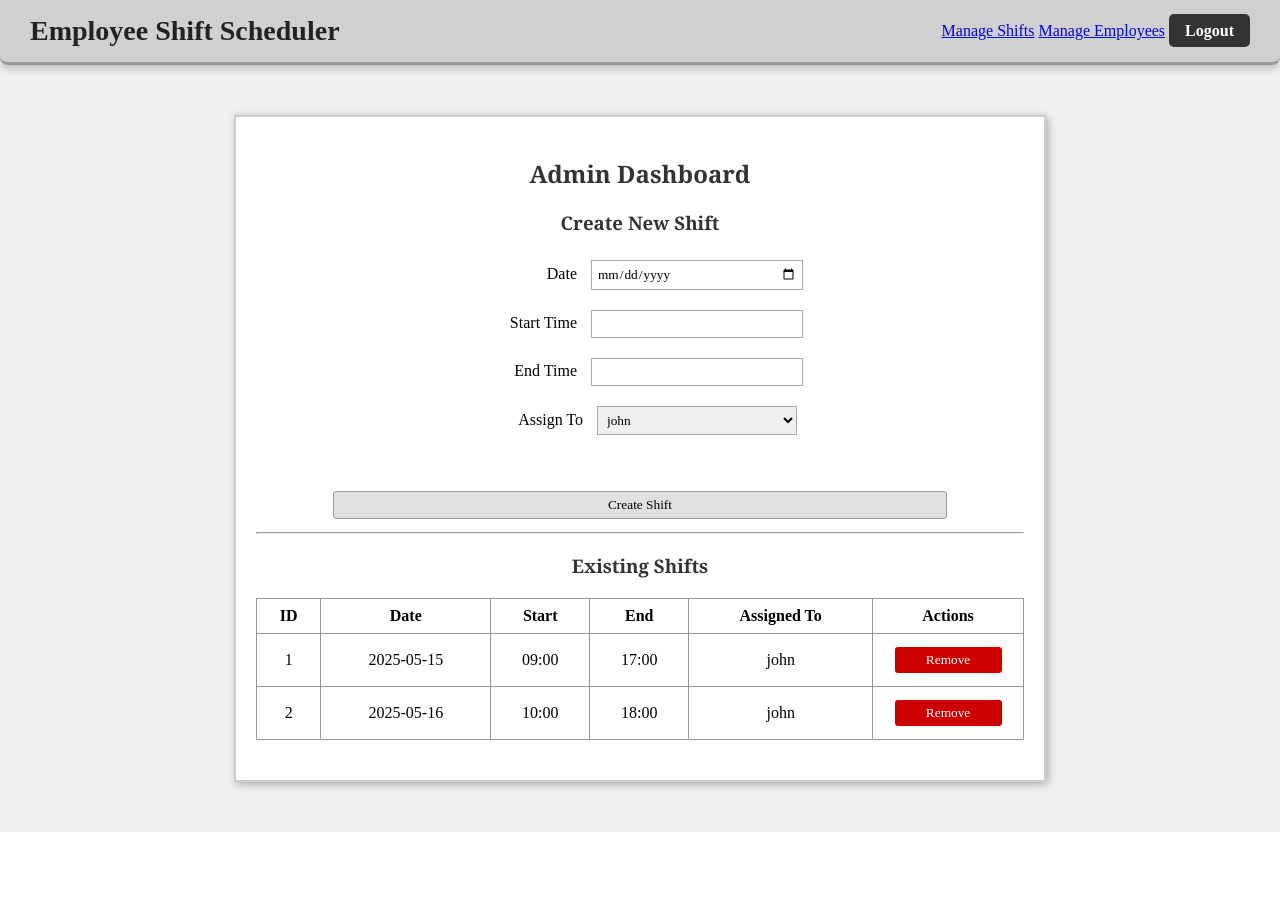
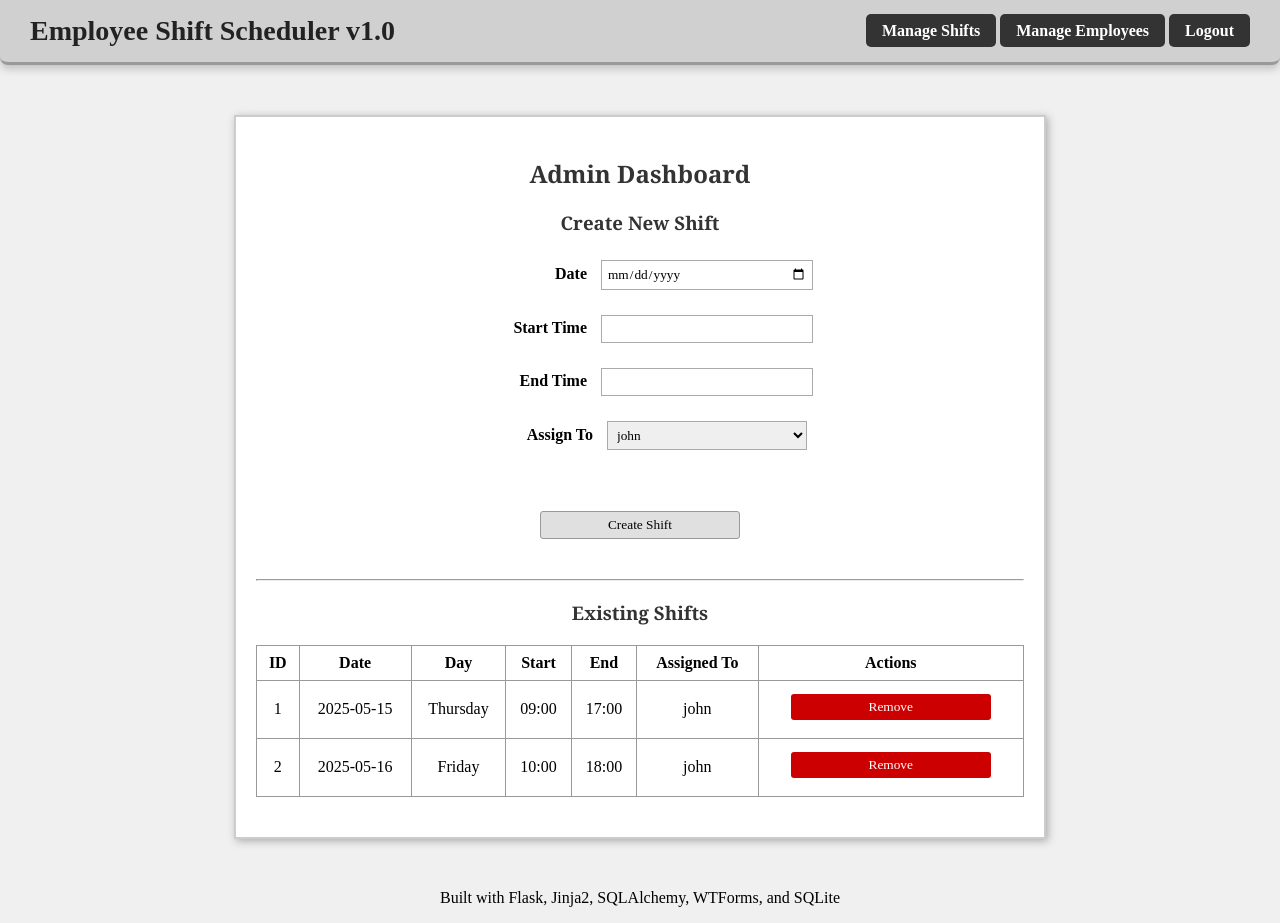
Before and after one commit to Jjar0/ShiftSchedulerIP, a Flask app: page /admin in a window 1280 px wide. Before the commit the page ends 832 px from the top, so only its background shows below. Run offline with Flask 3, Linux system fonts and the light colour scheme; a user stored in the database is signed in.

Commit message:
V1.0 FINISHED

```diff
--- a/shiftapp/__init__.py
+++ b/shiftapp/__init__.py
@@ -2,6 +2,7 @@
 from flask_sqlalchemy import SQLAlchemy
 from flask_login import LoginManager
 import os
+from datetime import datetime
 
 # get the base package path
 base_dir = os.path.abspath(os.path.dirname(__file__))
@@ -33,3 +34,12 @@
 
 # import routes
 from shiftapp import routes
+
+# filter to get weekday from date string
+@app.template_filter('weekday')
+def weekdayFilter(dateStr):
+    try:
+        dt = datetime.strptime(dateStr, "%Y-%m-%d")
+        return dt.strftime("%A")  # returns full weekday name like "Monday"
+    except Exception:
+        return "Invalid"
--- a/shiftapp/static/style.css
+++ b/shiftapp/static/style.css
@@ -103,7 +103,7 @@
     flex-shrink: 0;
 }
 
-.logout-button {
+.nav-button {
     color: #ffffff;
     text-decoration: none;
     font-family: "Times New Roman", serif;
@@ -162,3 +162,21 @@
     background-color: #990000;
     cursor: pointer;
 }
+
+.login-box form label {
+    display: inline-block;
+    width: 120px;
+    font-weight: bold;
+    margin-bottom: 10px;
+}
+
+.login-box form input,
+.login-box form select {
+    display: inline-block;
+    width: 200px;
+    margin-bottom: 10px;
+}
+
+.login-box form {
+    margin-bottom: 30px;
+}
--- a/shiftapp/templates/admin.html
+++ b/shiftapp/templates/admin.html
@@ -35,6 +35,7 @@
         <tr>
             <th>ID</th>
             <th>Date</th>
+            <th>Day</th>
             <th>Start</th>
             <th>End</th>
             <th>Assigned To</th>
@@ -44,6 +45,7 @@
         <tr>
             <td>{{ shift.id }}</td>
             <td>{{ shift.date }}</td>
+            <td>{{ shift.date | weekday }}</td>  <!-- New column using filter -->
             <td>{{ shift.startTime }}</td>
             <td>{{ shift.endTime }}</td>
             <td>{{ shift.user.username if shift.user else 'Unassigned' }}</td>
--- a/shiftapp/templates/base.html
+++ b/shiftapp/templates/base.html
@@ -7,22 +7,19 @@
 </head>
 <body>
 
-    <!-- Navigation Bar -->
+    <!-- Nav Bar -->
     <div class="navbar">
-        <div class="nav-title">Employee Shift Scheduler</div>
-        <div class="nav-links">
+        <span class="nav-title">Employee Shift Scheduler v1.0</span>
+        <div class="nav-actions">
             {% if current_user.is_authenticated and current_user.role == 'admin' %}
-                <a href="{{ url_for('adminDashboard') }}">Manage Shifts</a>
-                <a href="{{ url_for('manageEmployees') }}">Manage Employees</a>
+                <a href="{{ url_for('adminDashboard') }}" class="nav-button">Manage Shifts</a>
+                <a href="{{ url_for('manageEmployees') }}" class="nav-button">Manage Employees</a>
             {% endif %}
             {% if current_user.is_authenticated %}
-                <a href="{{ url_for('logout') }}" class="logout-button">Logout</a>
+                <a href="{{ url_for('logout') }}" class="nav-button">Logout</a>
             {% endif %}
         </div>
     </div>
-
-
-
 
     <!-- Flash Messages -->
     <div class="flash-container">
@@ -42,7 +39,10 @@
         {% block content %}{% endblock %}
     </div>
 
+    <!-- Footer -->
+    <footer class="site-footer">
+        <p>Built with Flask, Jinja2, SQLAlchemy, WTForms, and SQLite</p>
+    </footer>
+
 </body>
-
-
 </html>
--- a/shiftapp/templates/employee.html
+++ b/shiftapp/templates/employee.html
@@ -9,6 +9,7 @@
         <tr>
             <th>ID</th>
             <th>Date</th>
+            <th>Day</th>
             <th>Start</th>
             <th>End</th>
         </tr>
@@ -16,6 +17,7 @@
         <tr>
             <td>{{ shift.id }}</td>
             <td>{{ shift.date }}</td>
+            <td>{{ shift.date | weekday }}</td>  <!-- Day of week column using filter -->
             <td>{{ shift.startTime }}</td>
             <td>{{ shift.endTime }}</td>
         </tr>
--- a/shiftapp/templates/manage_employees.html
+++ b/shiftapp/templates/manage_employees.html
@@ -8,15 +8,19 @@
     <h3>Add New Employee</h3>
     <form method="POST">
         {{ addForm.hidden_tag() }}
+
         <label>{{ addForm.username.label }}</label>
         {{ addForm.username() }}
+        <br>
 
         <label>{{ addForm.password.label }}</label>
         {{ addForm.password() }}
+        <br><br>
 
-        <br><br>
         {{ addForm.addSubmit(class="small-button") }}
     </form>
+
+
 
     <hr>
 
```
Also changed, not shown: dummyscript.py (+21 -12 lines), shiftapp/templates/login.html (+9 -4 lines).
